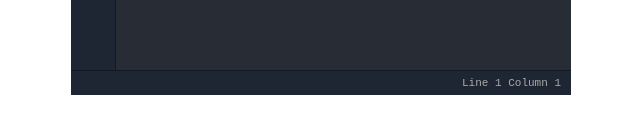
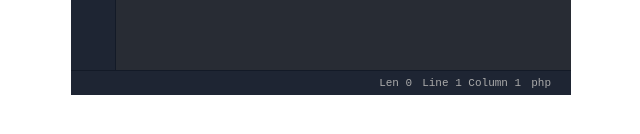
Before and after one commit to undercloud/anykey, a plain HTML site: page index.html in a window 1280 px wide. Shown: the part 380-514 px from the top of the page, 319-959 px from the left. Drawn offline with nearby package versions, Linux system fonts and the light colour scheme.

Commit message:
refactor

```diff
--- a/script.js
+++ b/script.js
@@ -1,6 +1,6 @@
-"use strict";
+function Edito(options) {
+	"use strict";
 
-function Edito(options) {
     options = options || {};
     options.tabSize = options.tabSize || 4;
     options.syntax = options.syntax || 'nohighlight';
@@ -22,7 +22,9 @@ function Edito(options) {
                 '</pre>' +
             '</div>' +
             '<div class="edito__code-status">' +
+                '<div class="edito__size"></div>' +
                 '<div class="edito__position"></div>' +
+                '<div class="edito__syntax">' + options.syntax + '</div>' +
             '</div>' +
         '</div>'
     );
@@ -44,6 +46,7 @@ function Edito(options) {
             hljs.highlightBlock(codeView);
             api.buildLines();
             api.highlightLine();
+            api.calcSize();
 
             var keyCode = e.keyCode || e.which;
             if (keyCode == 13) {
@@ -126,6 +129,12 @@ function Edito(options) {
             } else {
                 this.highlightLine({line: 1, column: 1});
             }
+        },
+        refresh: function () {
+        	api.keyup.call(codeEditor, {keyCode: -1});
+        },
+        calcSize: function () {
+        	codeSize.innerText = 'Len ' + codeEditor.value.length;
         }
     };
 
@@ -134,6 +143,7 @@ function Edito(options) {
     var codeEditor = options.mount.querySelector('.edito__textarea');
     var codeView = options.mount.querySelector('.edito__code');
     var codeLines = options.mount.querySelector('.edito__lines');
+    var codeSize = options.mount.querySelector('.edito__size');
     var codePosition = options.mount.querySelector('.edito__position');
 
     codeEditor.spellcheck = options.spellcheck;
@@ -156,6 +166,7 @@ function Edito(options) {
     });
 
     api.keyup.call(codeEditor, {keyCode: -1});
+    api.refresh();
 
     Edito.prototype.gotoLine = function (line) {
         api.highlightLine({line: line, column: 1});
@@ -188,10 +199,18 @@ function Edito(options) {
 
     Edito.prototype.setValue = function (value) {
         codeEditor.value = value;
-        api.keyup.call(codeEditor, {keyCode: -1});
+        api.refresh();
     };
 
     Edito.prototype.getValue = function () {
         return codeEditor.value;
     };
+
+    Edito.prototype.readonly = function (flag) {
+    	if (flag) {
+    		codeEditor.setAttribute("readonly", flag);
+    	} else {
+    		codeEditor.removeAttribute("readonly");
+    	}
+    };
 }
--- a/style.css
+++ b/style.css
@@ -99,13 +99,20 @@
 }
 
 .edito__cursor {
-    background: rgba(255,255,255,0.2);
+    background: rgba(250,250,250,0.2);
     color: #5a5a5a;
 }
 
 .edito__error-line {
     background: #ffa79e !important;
     color: #fff;
+}
+
+.edito__size,
+.edito__position,
+.edito__syntax {
+    display: inline-block;
+    margin-right: 10px;
 }
 
 .edito--theme-dark .edito__lines {
```
